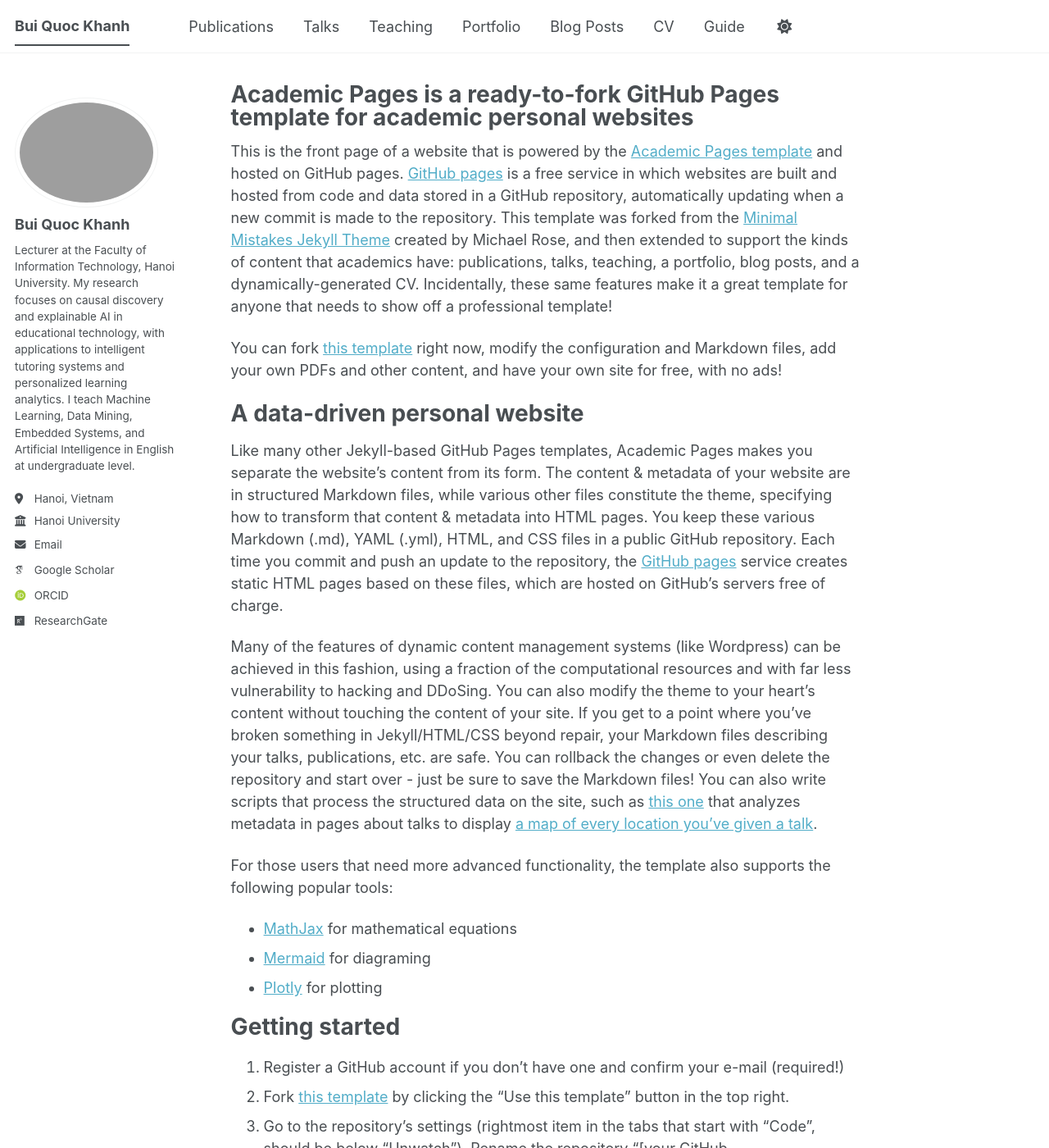
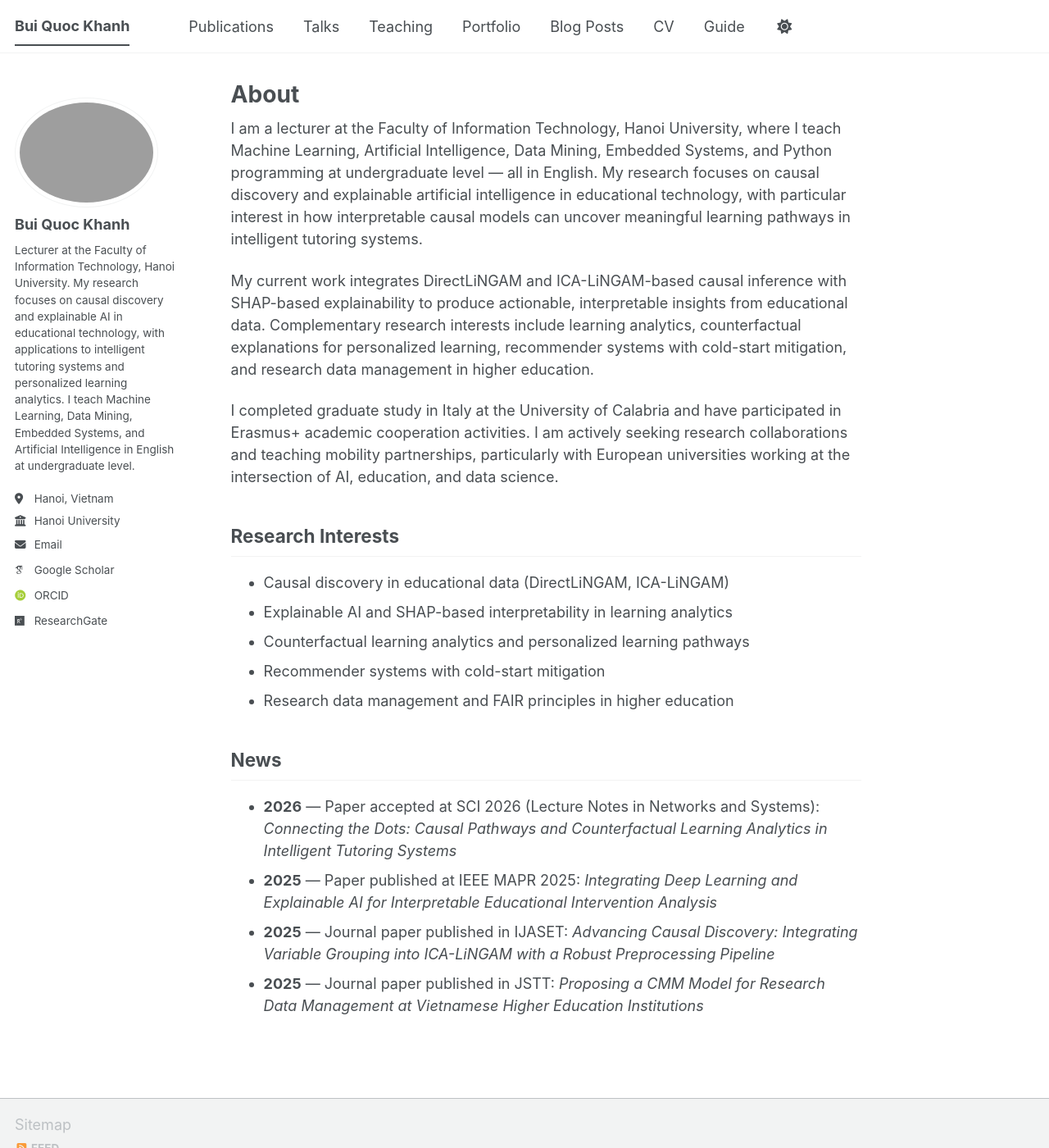
Before and after one commit to Khanh-bq/khanh-bq.github.io, a Jekyll site: the page built from _pages/about.md, in a window 1280 px wide and 1400 px high. Shown: the whole window at 82% size. Built offline with Jekyll 4.4.1, drawn with Linux system fonts in a browser that asks for light colours; some web fonts are replaced; a script bundle is joined from its source files by our own code; library files that are not in the unit come from our copies; some of the changed text lies outside the part shown.

Commit message:
Update _pages/about.md with bio and research interests

```diff
--- a/_pages/about.md
+++ b/_pages/about.md
@@ -1,56 +1,29 @@
 ---
 permalink: /
-title: "Academic Pages is a ready-to-fork GitHub Pages template for academic personal websites"
+title: "About"
 author_profile: true
 redirect_from:
   - /about/
   - /about.html
 ---
 
-This is the front page of a website that is powered by the [Academic Pages template](https://github.com/academicpages/academicpages.github.io) and hosted on GitHub pages. [GitHub pages](https://pages.github.com) is a free service in which websites are built and hosted from code and data stored in a GitHub repository, automatically updating when a new commit is made to the repository. This template was forked from the [Minimal Mistakes Jekyll Theme](https://mmistakes.github.io/minimal-mistakes/) created by Michael Rose, and then extended to support the kinds of content that academics have: publications, talks, teaching, a portfolio, blog posts, and a dynamically-generated CV. Incidentally, these same features make it a great template for anyone that needs to show off a professional template!
+I am a lecturer at the Faculty of Information Technology, Hanoi University, where I teach Machine Learning, Artificial Intelligence, Data Mining, Embedded Systems, and Python programming at undergraduate level — all in English. My research focuses on causal discovery and explainable artificial intelligence in educational technology, with particular interest in how interpretable causal models can uncover meaningful learning pathways in intelligent tutoring systems.
 
- You can fork [this template](https://github.com/academicpages/academicpages.github.io) right now, modify the configuration and Markdown files, add your own PDFs and other content, and have your own site for free, with no ads!
+My current work integrates DirectLiNGAM and ICA-LiNGAM-based causal inference with SHAP-based explainability to produce actionable, interpretable insights from educational data. Complementary research interests include learning analytics, counterfactual explanations for personalized learning, recommender systems with cold-start mitigation, and research data management in higher education.
 
-A data-driven personal website
-======
-Like many other Jekyll-based GitHub Pages templates, Academic Pages makes you separate the website's content from its form. The content & metadata of your website are in structured Markdown files, while various other files constitute the theme, specifying how to transform that content & metadata into HTML pages. You keep these various Markdown (.md), YAML (.yml), HTML, and CSS files in a public GitHub repository. Each time you commit and push an update to the repository, the [GitHub pages](https://pages.github.com/) service creates static HTML pages based on these files, which are hosted on GitHub's servers free of charge.
+I completed graduate study in Italy at the University of Calabria and have participated in Erasmus+ academic cooperation activities. I am actively seeking research collaborations and teaching mobility partnerships, particularly with European universities working at the intersection of AI, education, and data science.
 
-Many of the features of dynamic content management systems (like Wordpress) can be achieved in this fashion, using a fraction of the computational resources and with far less vulnerability to hacking and DDoSing. You can also modify the theme to your heart's content without touching the content of your site. If you get to a point where you've broken something in Jekyll/HTML/CSS beyond repair, your Markdown files describing your talks, publications, etc. are safe. You can rollback the changes or even delete the repository and start over - just be sure to save the Markdown files! You can also write scripts that process the structured data on the site, such as [this one](https://github.com/academicpages/academicpages.github.io/blob/master/talkmap.ipynb) that analyzes metadata in pages about talks to display [a map of every location you've given a talk](https://academicpages.github.io/talkmap.html).
+## Research Interests
 
-For those users that need more advanced functionality, the template also supports the following popular tools:
-- [MathJax](https://www.mathjax.org/) for mathematical equations
-- [Mermaid](https://mermaid.js.org/) for diagraming
-- [Plotly](https://plotly.com/javascript/) for plotting
+- Causal discovery in educational data (DirectLiNGAM, ICA-LiNGAM)
+- Explainable AI and SHAP-based interpretability in learning analytics
+- Counterfactual learning analytics and personalized learning pathways
+- Recommender systems with cold-start mitigation
+- Research data management and FAIR principles in higher education
 
-Getting started
-======
-1. Register a GitHub account if you don't have one and confirm your e-mail (required!)
-1. Fork [this template](https://github.com/academicpages/academicpages.github.io) by clicking the "Use this template" button in the top right.
-1. Go to the repository's settings (rightmost item in the tabs that start with "Code", should be below "Unwatch"). Rename the repository "[your GitHub username].github.io", which will also be your website's URL.
-1. Set site-wide configuration and create content & metadata (see below -- also see [this set of diffs](https://archive.is/3TPas) showing what files were changed to set up [an example site](https://getorg-testacct.github.io) for a user with the username "getorg-testacct")
-1. Upload any files (like PDFs, .zip files, etc.) to the files/ directory. They will appear at https://[your GitHub username].github.io/files/example.pdf.
-1. Check status by going to the repository settings, in the "GitHub pages" section
+## News
 
-Site-wide configuration
-------
-The main configuration file for the site is in the base directory in [_config.yml](https://github.com/academicpages/academicpages.github.io/blob/master/_config.yml), which defines the content in the sidebars and other site-wide features. You will need to replace the default variables with ones about yourself and your site's github repository. The configuration file for the top menu is in [_data/navigation.yml](https://github.com/academicpages/academicpages.github.io/blob/master/_data/navigation.yml). For example, if you don't have a portfolio or blog posts, you can remove those items from that navigation.yml file to remove them from the header.
-
-Create content & metadata
-------
-For site content, there is one Markdown file for each type of content, which are stored in directories like _publications, _talks, _posts, _teaching, or _pages. For example, each talk is a Markdown file in the [_talks directory](https://github.com/academicpages/academicpages.github.io/tree/master/_talks). At the top of each Markdown file is structured data in YAML about the talk, which the theme will parse to do lots of cool stuff. The same structured data about a talk is used to generate the list of talks on the [Talks page](https://academicpages.github.io/talks), each [individual page](https://academicpages.github.io/talks/2012-03-01-talk-1) for specific talks, the talks section for the [CV page](https://academicpages.github.io/cv), and the [map of places you've given a talk](https://academicpages.github.io/talkmap.html) (if you run this [python file](https://github.com/academicpages/academicpages.github.io/blob/master/talkmap.py) or [Jupyter notebook](https://github.com/academicpages/academicpages.github.io/blob/master/talkmap.ipynb), which creates the HTML for the map based on the contents of the _talks directory).
-
-**Markdown generator**
-
-The repository includes [a set of Jupyter notebooks](https://github.com/academicpages/academicpages.github.io/tree/master/markdown_generator
-) that converts a CSV containing structured data about talks or presentations into individual Markdown files that will be properly formatted for the Academic Pages template. The sample CSVs in that directory are the ones I used to create my own personal website at stuartgeiger.com. My usual workflow is that I keep a spreadsheet of my publications and talks, then run the code in these notebooks to generate the Markdown files, then commit and push them to the GitHub repository.
-
-How to edit your site's GitHub repository
-------
-Many people use a git client to create files on their local computer and then push them to GitHub's servers. If you are not familiar with git, you can directly edit these configuration and Markdown files directly in the github.com interface. Navigate to a file (like [this one](https://github.com/academicpages/academicpages.github.io/blob/master/_talks/2012-03-01-talk-1.md) and click the pencil icon in the top right of the content preview (to the right of the "Raw | Blame | History" buttons). You can delete a file by clicking the trashcan icon to the right of the pencil icon. You can also create new files or upload files by navigating to a directory and clicking the "Create new file" or "Upload files" buttons.
-
-Example: editing a Markdown file for a talk
-![Editing a Markdown file for a talk](/images/editing-talk.png)
-
-For more info
-------
-More info about configuring Academic Pages can be found in [the guide](https://academicpages.github.io/markdown/), the [growing wiki](https://github.com/academicpages/academicpages.github.io/wiki), and you can always [ask a question on GitHub](https://github.com/academicpages/academicpages.github.io/discussions). The [guides for the Minimal Mistakes theme](https://mmistakes.github.io/minimal-mistakes/docs/configuration/) (which this theme was forked from) might also be helpful.
+- **2026** — Paper accepted at SCI 2026 (Lecture Notes in Networks and Systems): *Connecting the Dots: Causal Pathways and Counterfactual Learning Analytics in Intelligent Tutoring Systems*
+- **2025** — Paper published at IEEE MAPR 2025: *Integrating Deep Learning and Explainable AI for Interpretable Educational Intervention Analysis*
+- **2025** — Journal paper published in IJASET: *Advancing Causal Discovery: Integrating Variable Grouping into ICA-LiNGAM with a Robust Preprocessing Pipeline*
+- **2025** — Journal paper published in JSTT: *Proposing a CMM Model for Research Data Management at Vietnamese Higher Education Institutions*
```
